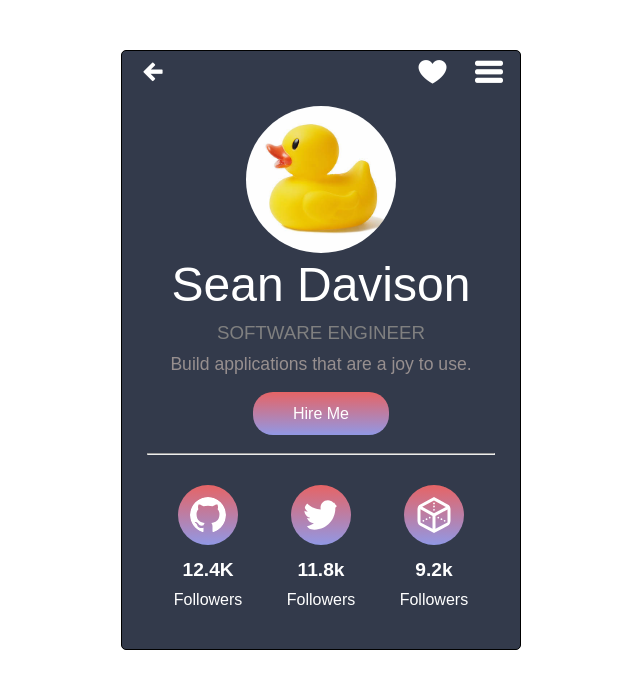
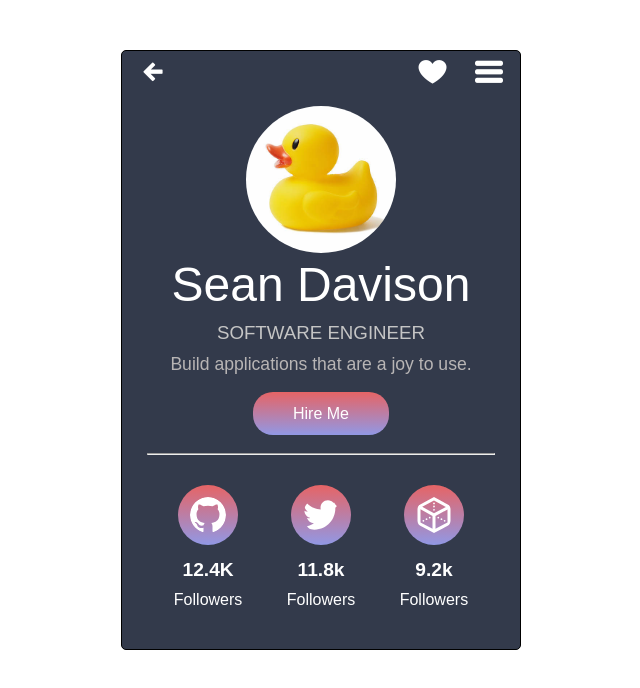
Before and after one commit to targetv/boolean-uk-html-card-animations, a plain HTML site: page index.html in a window 1280 px wide. Shown: the whole page, without its empty margins (319-959 px from the left). Drawn offline with Linux system fonts and the light colour scheme.

Commit message:
Changed text colors

```diff
--- a/style.css
+++ b/style.css
@@ -71,7 +71,7 @@ main section h1{
 }
 
 main section h3{
-    color: 	#808080;
+    color: 	#c5c5c5;
     font-weight: 200;
     margin: 10px;
 }
@@ -87,7 +87,7 @@ main a {
 }
 
 main section p {
-    color: rgb(151, 143, 143);
+    color: rgb(184, 181, 181);
     font-size: 1.1rem;
     margin: 0px 0px 30px 0px;
 
```
